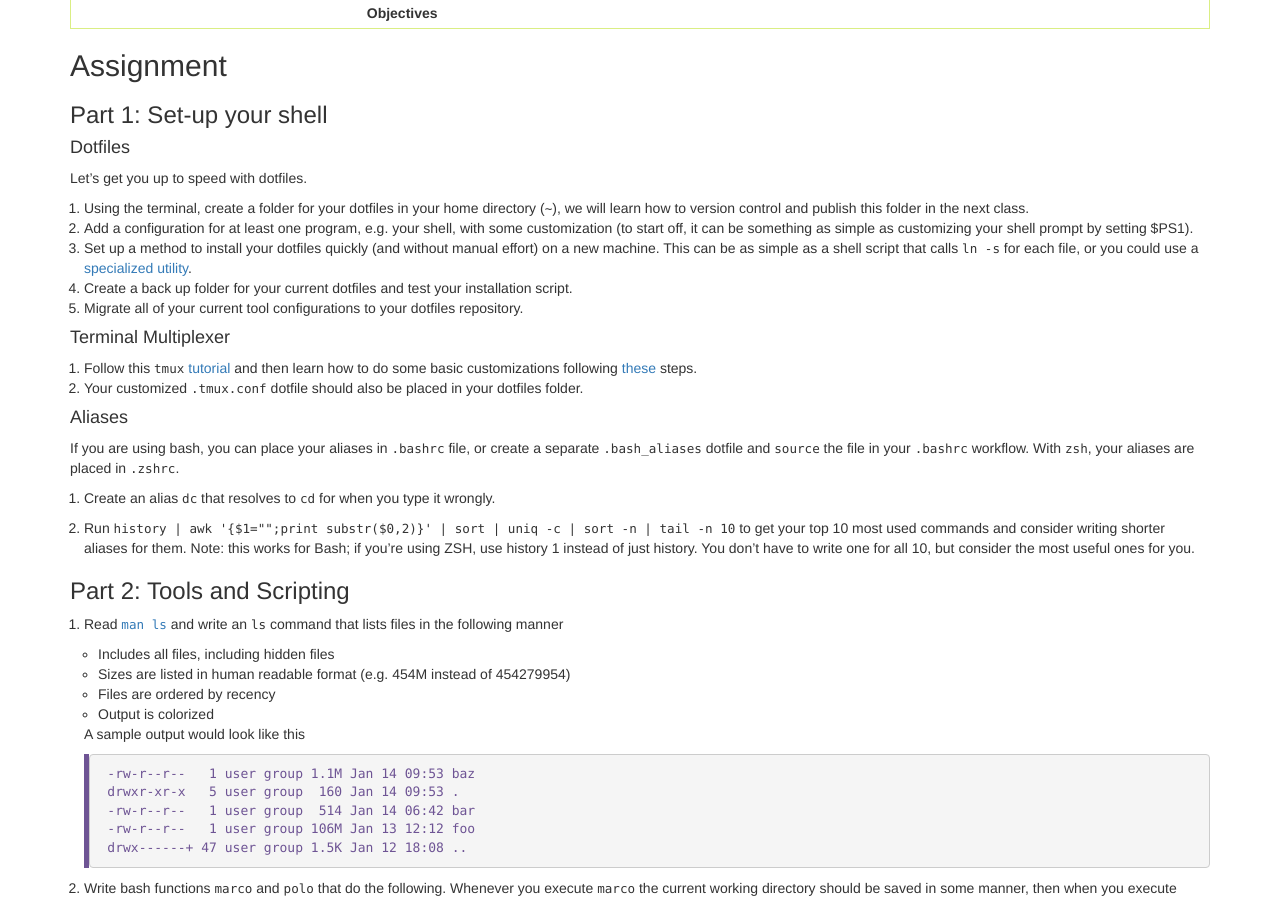
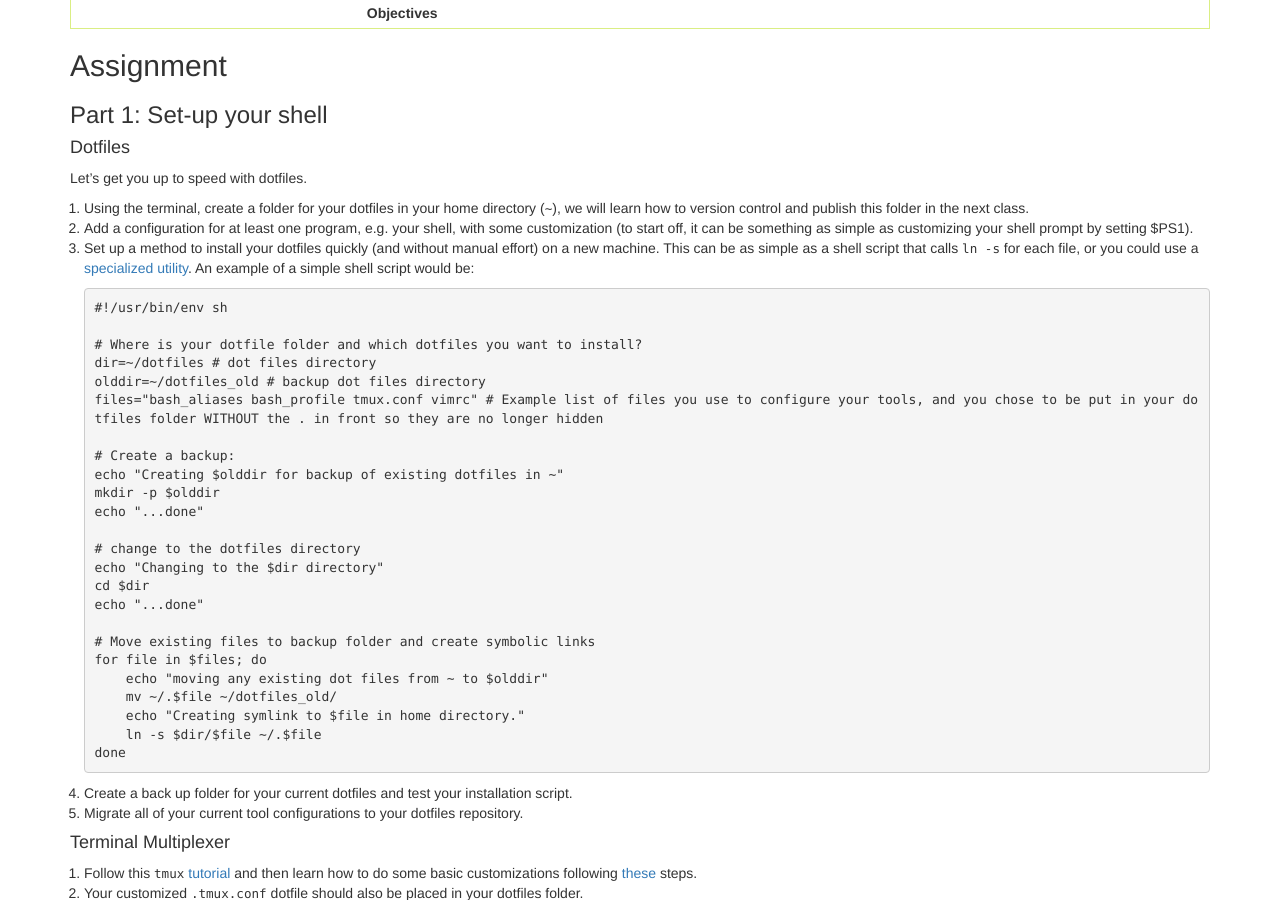
Before and after one commit to axiezai/wcm_datasci_basics_02environment, a Jekyll site: the page built from _episodes/04-assignment.md, in a window 1280 px wide and 900 px high, scrolled down 268 px. Built offline with Jekyll 4.4.1, drawn with Linux system fonts in a browser that asks for light colours.

Commit message:
updated dot files instructions for setup

````diff
--- a/_episodes/04-assignment.md
+++ b/_episodes/04-assignment.md
@@ -14,7 +14,35 @@ Let’s get you up to speed with dotfiles.
 
  1. Using the terminal, create a folder for your dotfiles in your home directory (`~`), we will learn how to version control and publish this folder in the next class.
  2. Add a configuration for at least one program, e.g. your shell, with some customization (to start off, it can be something as simple as customizing your shell prompt by setting $PS1).
- 3. Set up a method to install your dotfiles quickly (and without manual effort) on a new machine. This can be as simple as a shell script that calls `ln -s` for each file, or you could use a [specialized utility](https://dotfiles.github.io/utilities/).
+ 3. Set up a method to install your dotfiles quickly (and without manual effort) on a new machine. This can be as simple as a shell script that calls `ln -s` for each file, or you could use a [specialized utility](https://dotfiles.github.io/utilities/). An example of a simple shell script would be:
+
+    ```bash
+    #!/usr/bin/env sh
+
+    # Where is your dotfile folder and which dotfiles you want to install?
+    dir=~/dotfiles # dot files directory
+    olddir=~/dotfiles_old # backup dot files directory
+    files="bash_aliases bash_profile tmux.conf vimrc" # Example list of files you use to configure your tools, and you chose to be put in your dotfiles folder WITHOUT the . in front so they are no longer hidden
+
+    # Create a backup:
+    echo "Creating $olddir for backup of existing dotfiles in ~"
+    mkdir -p $olddir
+    echo "...done"
+
+    # change to the dotfiles directory
+    echo "Changing to the $dir directory"
+    cd $dir
+    echo "...done"
+
+    # Move existing files to backup folder and create symbolic links
+    for file in $files; do
+        echo "moving any existing dot files from ~ to $olddir"
+        mv ~/.$file ~/dotfiles_old/
+        echo "Creating symlink to $file in home directory."
+        ln -s $dir/$file ~/.$file
+    done
+    ```
+
  4. Create a back up folder for your current dotfiles and test your installation script.
  5. Migrate all of your current tool configurations to your dotfiles repository.
 
````
